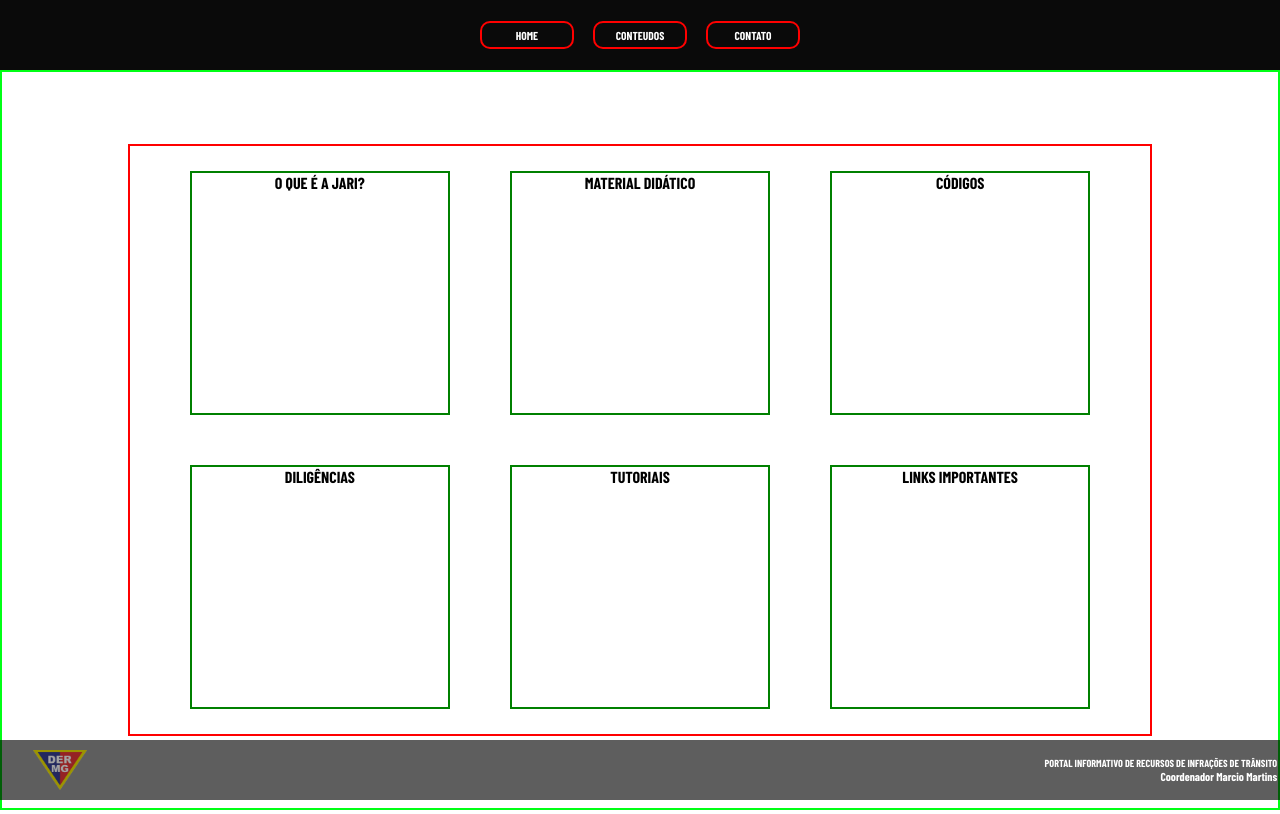
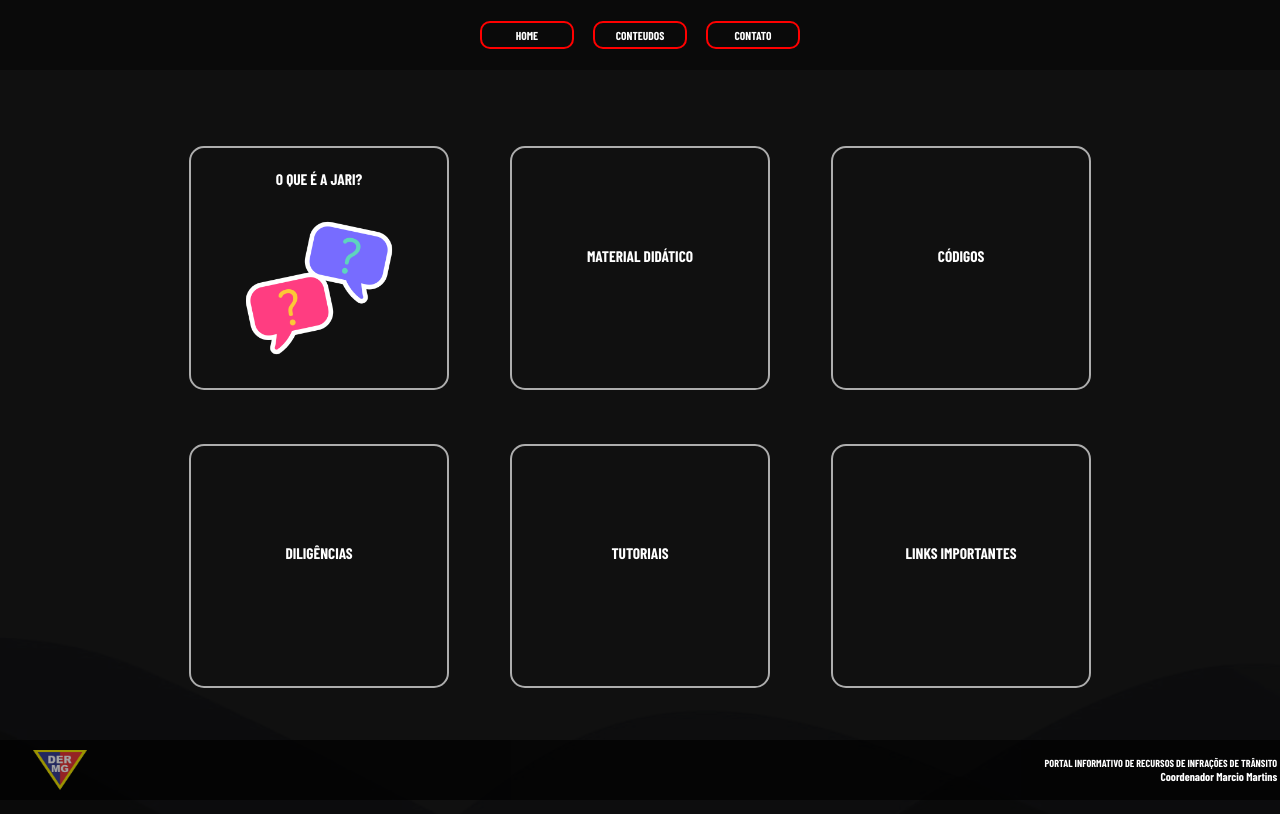
Before and after one commit to AlexBertonn/JariProject, a React (Vite) app: page /conteudos in a window 1280 px wide. Built offline with nearby package versions, Linux system fonts and the light colour scheme; a web font is replaced by a local one.

Commit message:
Alterações Condeudos
Pequena alteração realizada na tela de conteúdos.

```diff
--- a/src/components/Container/Container.module.css
+++ b/src/components/Container/Container.module.css
@@ -1,6 +1,6 @@
 .container{
     width: 100%;
-    height: 90vh;
+    height: 93vh;
     /* border: solid 2px red; */
-
+    background-color: #000000;
 }
--- a/src/pages/Conteudos/Conteudos.module.css
+++ b/src/pages/Conteudos/Conteudos.module.css
@@ -1,34 +1,44 @@
 .mainConteudos{
+    /* border: solid 2px rgb(0, 255, 21); */
     display: flex;
     align-items: center;
     justify-content: center;
-    border: solid 2px rgb(0, 255, 21);
-    height: 92vh;
+    height: 93vh;
+    background-image: url('../../images/backConteudos.png');
 }
 
 .containerConteudos{
+    /* border: 2px solid red; */
     display: flex;
     flex-direction: row;
     flex-wrap: wrap;
-    border: 2px solid red;
     width: 80%;
     height: 80%;
     justify-content: space-evenly;
     align-items: center;
+    margin-bottom: 50px;
 }
 
 .boxConteudos{
-    border: 2px solid green;
+    border: 2px solid rgb(173, 173, 173);
+    border-radius: 15px;
     width: 20vw;
     height: 30vh;
     text-align: center;
     display: flex;
     flex-direction: column;
     cursor: pointer;
+    color: #fff;
+    justify-content: center;
 }
 
 .boxConteudos:hover{
     transition: font-size 0.2s ease;
-    font-size: 1.5vw;
     transform: scale(1.1);
 }
+
+.h1Conteudos{
+    font-weight: lighter;
+    margin-bottom: 25px;
+    font-size: 1.2vw;
+}
--- a/src/pages/Conteudos/index.jsx
+++ b/src/pages/Conteudos/index.jsx
@@ -2,18 +2,39 @@ import Container from "../../components/Container";
 import Footer from "../../components/Footer"
 import Header from "../../components/Header"
 import styles from "../Conteudos/Conteudos.module.css"
-
-import React, { useEffect } from 'react'; //IMPORT PARA O useEffect QUE O AMIGO GPT FEZ.
+import logo from '../../images/testeJari.png'
+import React, { useEffect, useState} from 'react'; //IMPORT PARA O useEffect QUE O AMIGO GPT FEZ.
 
 function Conteudos(){
 
-    // useEffect(() => {
-    //     // Adiciona a classe para remover o scroll vertical
-    //     document.body.classList.add('no-scroll');
+    const [isLargeScreen, setIsLargeScreen] = useState(
+        window.innerWidth >= 1280 && window.innerHeight >= 720
+    );
 
-    //     // Remove a classe quando o componente é desmontado
-    //     return () => document.body.classList.remove('no-scroll');
-    //   }, []);
+    useEffect(() => {
+        const handleResize = () => {
+            const isLarge = window.innerWidth >= 1280 && window.innerHeight >= 720;
+            setIsLargeScreen(isLarge);
+
+            // Adiciona ou remove a classe 'no-scroll' com base no tamanho da tela
+            if (isLarge) {
+                document.body.classList.add('no-scroll');
+            } else {
+                document.body.classList.remove('no-scroll');
+            }
+        };
+
+        // Adiciona o listener para redimensionamento
+        window.addEventListener('resize', handleResize);
+
+        // Executa a lógica de redimensionamento inicialmente
+        handleResize();
+
+        // Limpeza do listener
+        return () => {
+            window.removeEventListener('resize', handleResize);
+        };
+    }, []);
 
     return(
         <>
@@ -21,12 +42,15 @@ function Conteudos(){
         <Container>
         <main className={styles.mainConteudos}>
             <div className={styles.containerConteudos}>
-                <div className={styles.boxConteudos}>O QUE É A JARI?</div>
-                <div className={styles.boxConteudos}>MATERIAL DIDÁTICO</div>
-                <div className={styles.boxConteudos}>CÓDIGOS</div>
-                <div className={styles.boxConteudos}>DILIGÊNCIAS</div>
-                <div className={styles.boxConteudos}>TUTORIAIS</div>
-                <div className={styles.boxConteudos}>LINKS IMPORTANTES</div>
+                <div className={styles.boxConteudos}>
+                    <h1 className={styles.h1Conteudos}>O QUE É A JARI?</h1>
+                    <p><img src={logo} alt="Jari" style={{width:'150px', height:'150px'}}/></p>
+                </div>
+                <div className={styles.boxConteudos}><h1 className={styles.h1Conteudos}>MATERIAL DIDÁTICO</h1></div>
+                <div className={styles.boxConteudos}><h1 className={styles.h1Conteudos}>CÓDIGOS</h1></div>
+                <div className={styles.boxConteudos}><h1 className={styles.h1Conteudos}>DILIGÊNCIAS</h1></div>
+                <div className={styles.boxConteudos}><h1 className={styles.h1Conteudos}>TUTORIAIS</h1></div>
+                <div className={styles.boxConteudos}><h1 className={styles.h1Conteudos}>LINKS IMPORTANTES</h1></div>
             </div>
         </main>
         </Container>
--- a/src/pages/Home/index.jsx
+++ b/src/pages/Home/index.jsx
@@ -3,19 +3,40 @@ import Footer from '../../components/Footer'
 import Header from '../../components/Header'
 import styles from '../Home/Home.module.css'
 
-import React, { useEffect } from 'react'; //IMPORT PARA O useEffect QUE O AMIGO GPT FEZ.
+import React, { useEffect, useState} from 'react'; //IMPORT PARA O useEffect QUE O AMIGO GPT FEZ.
 import Container from '../../components/Container';
 
 
 function Home() {
 
-  // useEffect(() => {
-  //   // Adiciona a classe para remover o scroll vertical
-  //   document.body.classList.add('no-scroll');
+  const [isLargeScreen, setIsLargeScreen] = useState(
+    window.innerWidth >= 1280 && window.innerHeight >= 720
+);
 
-  //   // Remove a classe quando o componente é desmontado
-  //   return () => document.body.classList.remove('no-scroll');
-  // }, []);
+useEffect(() => {
+    const handleResize = () => {
+        const isLarge = window.innerWidth >= 1280 && window.innerHeight >= 720;
+        setIsLargeScreen(isLarge);
+
+        // Adiciona ou remove a classe 'no-scroll' com base no tamanho da tela
+        if (isLarge) {
+            document.body.classList.add('no-scroll');
+        } else {
+            document.body.classList.remove('no-scroll');
+        }
+    };
+
+    // Adiciona o listener para redimensionamento
+    window.addEventListener('resize', handleResize);
+
+    // Executa a lógica de redimensionamento inicialmente
+    handleResize();
+
+    // Limpeza do listener
+    return () => {
+        window.removeEventListener('resize', handleResize);
+    };
+}, []);
 
 
   return (
```
Also changed, not shown: src/images/backConteudos.png (added), src/images/testeJari.png (added).
